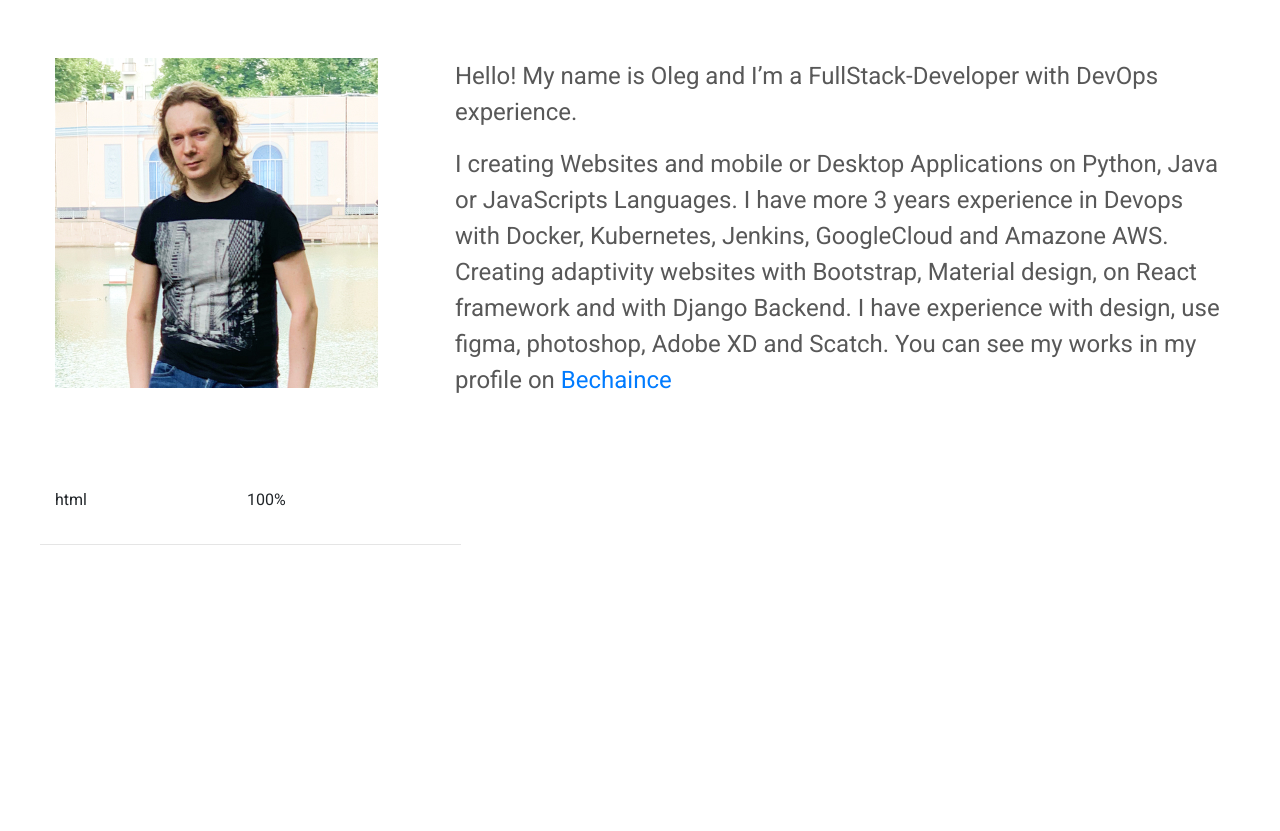
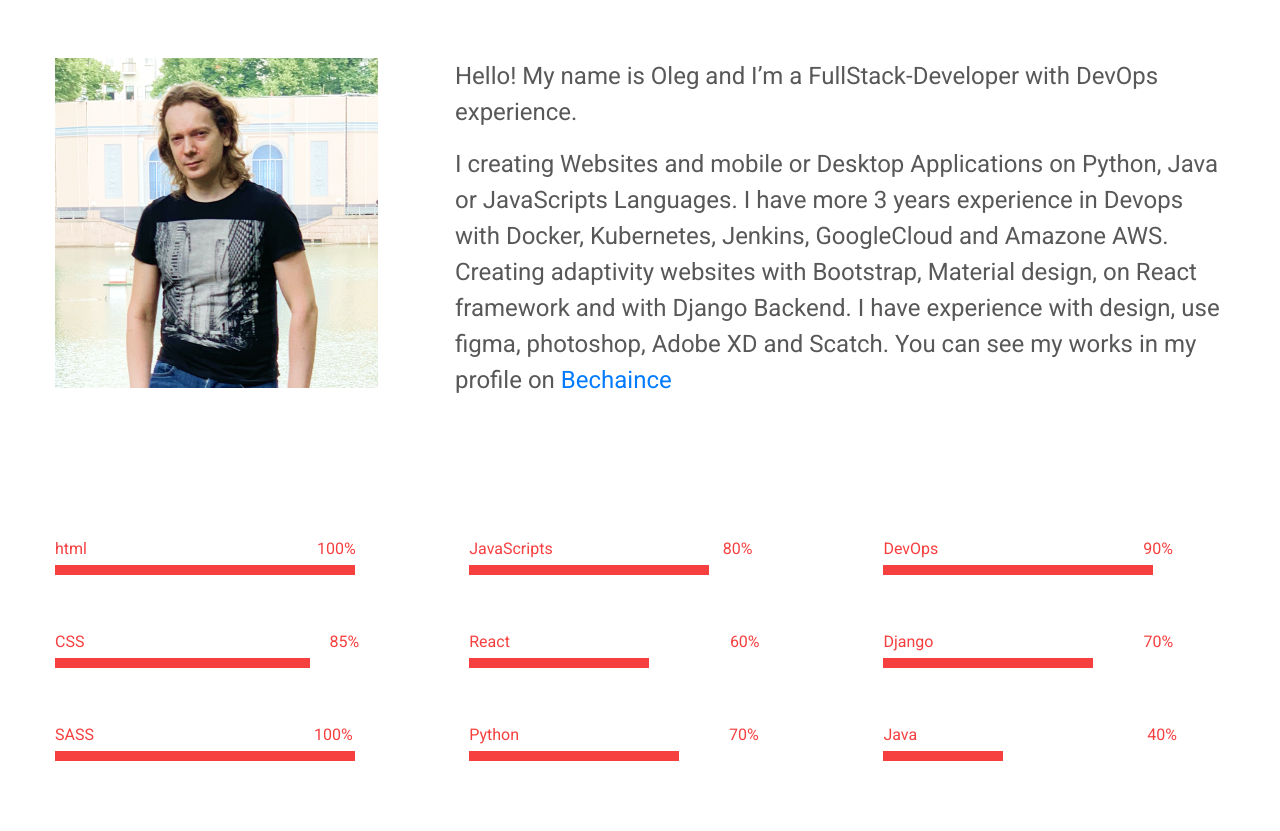
Before and after one commit to Kishinskiy/webdeveloper-portfolio-HTML-Template, a website: page src/index.html in a window 1280 px wide. Shown: the part 942-1773 px from the top of the page. Before the commit the page ends 1503 px from the top, so only its background shows below. Drawn offline with nearby package versions, Linux system fonts and the light colour scheme.

Commit message:
add xp bar

```diff
--- a/src/index.html
+++ b/src/index.html
@@ -51,15 +51,78 @@
                 </div>
             </div>
             <div class="row">
-                <div class="experience">
-                    <div class="html_xp_block">
-                        <div class="html col-md-3">
-                            <p class="xp_name">html</p>
-                            <p>100%</p>
+                <div class="experience d-flex justify-content-between">
+                        <div class="xp_block col-md-4">
+                            <li>
+                                <div class="d-flex html">
+                                    <p>html</p>
+                                    <p>100%</p>
+                                </div>
+                                <span class="html_bar"><span></span></span>
+                            </li>
+                            <li>
+                                <div class="d-flex CSS">
+                                    <p>CSS</p>
+                                    <p>85%</p>
+                                </div>
+                                <span class="CSS_bar"><span></span></span>
+                            </li>
+                            <li>
+                                <div class="d-flex SASS">
+                                    <p>SASS</p>
+                                    <p>100%</p>
+                                </div>
+                                <span class="SASS_bar"><span></span></span>
+                            </li>
                         </div>
-                        <hr class="html_xp">
-                    </div>
 
+                        <div class="xp_block col-md-4 offset-md-1">
+                            <li>
+                                <div class="d-flex JavaScripts">
+                                    <p>JavaScripts</p>
+                                    <p>80%</p>
+                                </div>
+                                <span class="JavaScripts_bar"><span></span></span>
+                            </li>
+                            <li>
+                                <div class="d-flex React">
+                                    <p>React</p>
+                                    <p>60%</p>
+                                </div>
+                                <span class="React_bar"><span></span></span>
+                            </li>
+                            <li>
+                                <div class="d-flex Python">
+                                    <p>Python</p>
+                                    <p>70%</p>
+                                </div>
+                                <span class="Python_bar"><span></span></span>
+                            </li>
+                        </div>
+
+                        <div class="xp_block col-md-4 offset-md-1">
+                            <li>
+                                <div class="d-flex DevOps">
+                                    <p>DevOps</p>
+                                    <p>90%</p>
+                                </div>
+                                <span class="DevOps_bar"><span></span></span>
+                            </li>
+                            <li>
+                                <div class="d-flex Django">
+                                    <p>Django</p>
+                                    <p>70%</p>
+                                </div>
+                                <span class="Django_bar"><span></span></span>
+                            </li>
+                            <li>
+                                <div class="d-flex Java">
+                                    <p>Java</p>
+                                    <p>40%</p>
+                                </div>
+                                <span class="Java_bar"><span></span></span>
+                            </li>
+                        </div>
                 </div>
             </div>
         </div>
--- a/src/sass/base/_variables.scss
+++ b/src/sass/base/_variables.scss
@@ -1,6 +1,7 @@
 $main-color: #17349D;
 $second-color: #F63F3F;
 $text-color: #585858;
+$bg-color: #F0F2F9;
 
 // Small tablets and large smartphones (landscape view)
 $screen-sm-min: 576px;
--- a/src/sass/blocks/_about.scss
+++ b/src/sass/blocks/_about.scss
@@ -4,17 +4,171 @@
 }
 
 .experience{
-    margin-top: 74px;
+    margin: 60px 0;
+    list-style: none;
+    line-height: 0%;
+    color: $second-color;
+    & li {
+        margin: 75px 0;
+    }
+    & p {
+        padding-right: 230px;
+        // justify-content: space-between;
+    }
+    & p:last-child{
+        padding-right: 0;
+    }
+    // justify-content: space-between;
+    // width: 300px;
 }
 
-.html {
-    display: flex;
-    justify-content: space-between;
-    p{
-        padding-right: 160px;
+.html{
+    &_bar {
+        display: block;
+        height: 2px;
+        width: 300px;
+        & span {
+            height: 2px;
+            float: left;
+            border: 5px solid;
+            width: 100%;
+        }
     }
-    hr{
-        border: 2px solid $second-color;
+}
+
+.CSS {
+    & p{
+        padding-right: 245px;
+    }
+    &_bar{
+        display: block;
+        height: 2px;
+        width: 300px;
+        & span {
+            height: 2px;
+            float: left;
+            border: 5px solid;
+            width: 85%;
+        }
+    }
+}
+
+.SASS {
+    & p{
+        padding-right: 220px;
+    }
+    &_bar{
+        display: block;
+        height: 2px;
+        width: 300px;
+        & span {
+            height: 2px;
+            float: left;
+            border: 5px solid;
+            width: 100%;
+        }
+    }
+}
+
+.JavaScripts {
+    & p{
+        padding-right: 170px;
+    }
+    &_bar{
+        display: block;
+        height: 2px;
+        width: 300px;
+        & span {
+            height: 2px;
+            float: left;
+            border: 5px solid;
+            width: 80%;
+        }
+    }
+}
+
+.React {
+    & p {
+        padding-right: 220px;
+    }
+    &_bar{
+        display: block;
+        height: 2px;
+        width: 300px;
+        & span {
+            height: 2px;
+            float: left;
+            border: 5px solid;
+            width: 60%;
+        }
     }
 
 }
+
+.Python {
+    & p {
+        padding-right: 210px;
+    }
+    &_bar{
+        display: block;
+        height: 2px;
+        width: 300px;
+        & span {
+            height: 2px;
+            float: left;
+            border: 5px solid;
+            width: 70%;
+        }
+    }
+
+}
+
+.DevOps {
+    & p{
+        padding-right: 205px;
+    }
+    &_bar{
+        display: block;
+        height: 2px;
+        width: 300px;
+        & span {
+            height: 2px;
+            float: left;
+            border: 5px solid;
+            width: 90%;
+        }
+    }
+
+}
+
+.Django {
+    & p{
+        padding-right: 210px;
+    }
+    &_bar{
+        display: block;
+        height: 2px;
+        width: 300px;
+        & span {
+            height: 2px;
+            float: left;
+            border: 5px solid;
+            width: 70%;
+        }
+    }
+
+}
+
+.Java {
+    &_bar{
+        display: block;
+        height: 2px;
+        width: 300px;
+        & span {
+            height: 2px;
+            float: left;
+            border: 5px solid;
+            width: 40%;
+        }
+    }
+}
```
Also changed, not shown: src/css/style.min.css.
